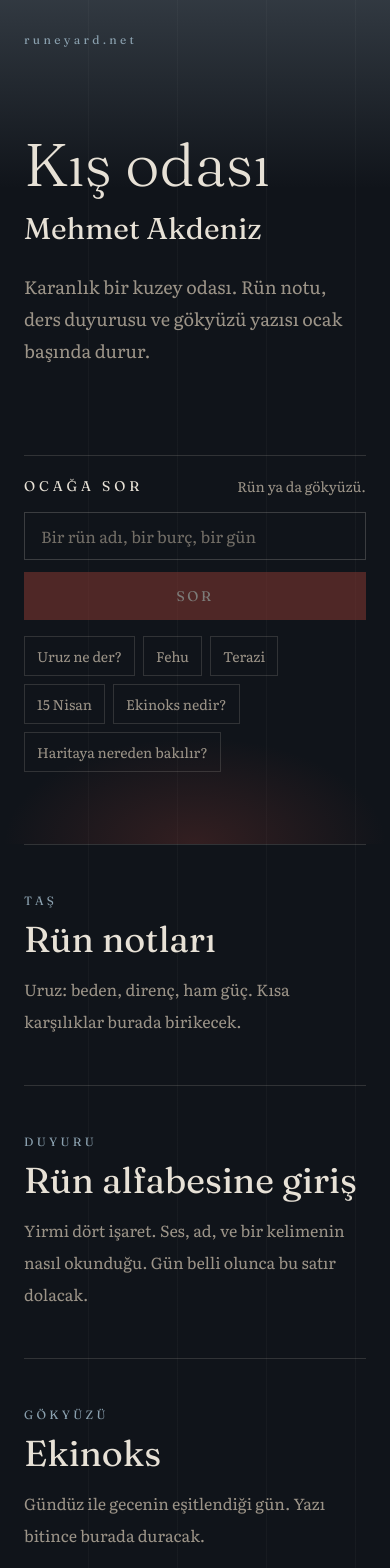
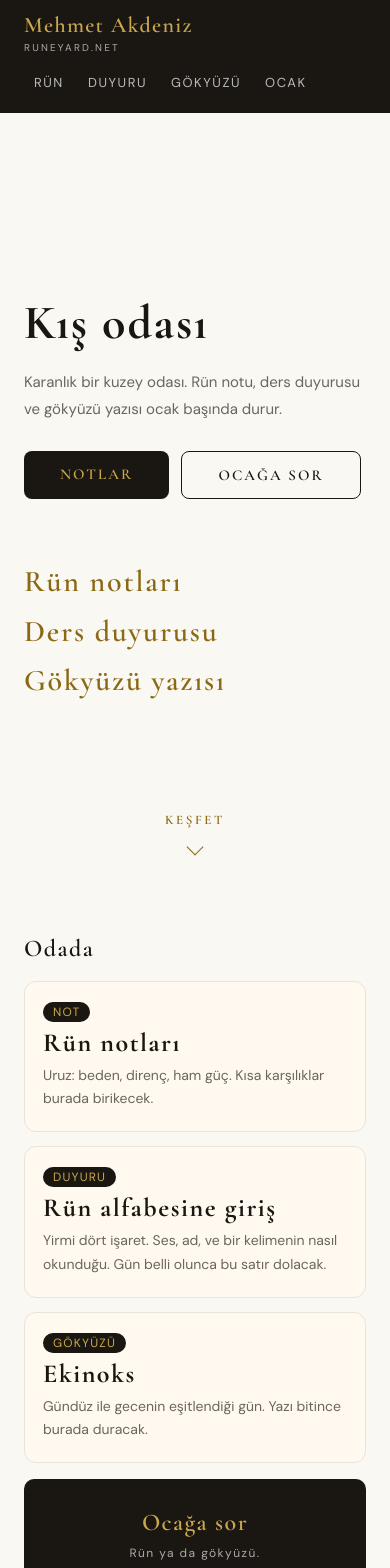
Before and after one commit to RuneYard/site, a Next.js app: page / in a window 390 px wide. Shown: the top 1568 px of the page. Built offline with nearby package versions, Linux system fonts and the light colour scheme.

Commit message:
Restyle the winter room after Nuray Erel’s practice site.
Cream field, dark bar, gold type, and a three-card rhythm. The hearth stays in the dark band. No shop and no drawn stamps.

Co-authored-by: runeyard <runeyard@gmail.com>

```diff
--- a/src/app/globals.css
+++ b/src/app/globals.css
@@ -2,17 +2,14 @@
 
 @theme inline {
   --font-display: var(--font-display-family), "Palatino Linotype", Palatino, serif;
-  --font-body: var(--font-body-family), Palatino, serif;
-  --font-runic: var(--font-runic-family), sans-serif;
-  --color-soot: #10141a;
-  --color-timber: #1a1e26;
-  --color-bark: #3c342c;
-  --color-bone: #e7e1d6;
-  --color-ash: #9c9488;
-  --color-ember: #8e3a32;
-  --color-paper: #e7e1d6;
-  --color-ink: #10141a;
-  --color-lichen: #8aa0ae;
+  --font-body: var(--font-body-family), "Helvetica Neue", Helvetica, sans-serif;
+  --color-cream: #faf8f3;
+  --color-warm: #fff9f0;
+  --color-gold: #8b6914;
+  --color-gold-light: #c9a84c;
+  --color-ink: #1a1612;
+  --color-mist: #6b6560;
+  --color-line: #e8e4dc;
 }
 
 html {
@@ -20,44 +17,9 @@ html {
 }
 
 body {
-  background: #10141a;
-  color: #e7e1d6;
+  background: #faf8f3;
+  color: #1a1612;
   font-family: var(--font-body);
-}
-
-.hall {
-  background-color: #10141a;
-  background-image: repeating-linear-gradient(
-    90deg,
-    transparent 0,
-    transparent 88px,
-    rgba(231, 225, 214, 0.035) 88px,
-    rgba(231, 225, 214, 0.035) 89px
-  );
-}
-
-.north-light {
-  pointer-events: none;
-  position: absolute;
-  inset: 0 0 auto 0;
-  height: 28vh;
-  background: linear-gradient(
-    180deg,
-    rgba(168, 188, 204, 0.22),
-    rgba(16, 20, 26, 0) 80%
-  );
-}
-
-.hearth-glow {
-  pointer-events: none;
-  position: absolute;
-  inset: auto 0 0 0;
-  height: 18vh;
-  background: radial-gradient(
-    ellipse 70% 100% at 50% 100%,
-    rgba(142, 58, 50, 0.28),
-    transparent 70%
-  );
 }
 
 @media (prefers-reduced-motion: reduce) {
--- a/src/app/layout.tsx
+++ b/src/app/layout.tsx
@@ -1,23 +1,18 @@
 import type { Metadata } from "next";
-import { Fraunces, Literata, Noto_Sans_Runic } from "next/font/google";
+import { Cormorant_Garamond, DM_Sans } from "next/font/google";
 import "./globals.css";
 
-const display = Fraunces({
+const display = Cormorant_Garamond({
   subsets: ["latin", "latin-ext"],
+  weight: ["400", "600", "700"],
   variable: "--font-display-family",
   display: "swap",
 });
 
-const body = Literata({
+const body = DM_Sans({
   subsets: ["latin", "latin-ext"],
+  weight: ["300", "400", "500"],
   variable: "--font-body-family",
-  display: "swap",
-});
-
-const runic = Noto_Sans_Runic({
-  weight: "400",
-  subsets: ["runic"],
-  variable: "--font-runic-family",
   display: "swap",
 });
 
@@ -44,7 +39,7 @@ export default function RootLayout({ children }: LayoutProps<"/">) {
   return (
     <html
       lang="tr"
-      className={`${display.variable} ${body.variable} ${runic.variable} h-full antialiased`}
+      className={`${display.variable} ${body.variable} h-full antialiased`}
     >
       <body className="min-h-full">{children}</body>
     </html>
--- a/src/app/page.tsx
+++ b/src/app/page.tsx
@@ -3,7 +3,7 @@ import { HearthAsk } from "@/components/hearth-ask";
 const places = [
   {
     id: "tas",
-    kicker: "Taş",
+    kicker: "Not",
     title: "Rün notları",
     text: "Uruz: beden, direnç, ham güç. Kısa karşılıklar burada birikecek.",
   },
@@ -21,58 +21,122 @@ const places = [
   },
 ] as const;
 
+const nav = [
+  { href: "#tas", label: "Rün" },
+  { href: "#duyuru", label: "Duyuru" },
+  { href: "#gok", label: "Gökyüzü" },
+  { href: "#ocak", label: "Ocak" },
+] as const;
+
 export default function Home() {
   return (
-    <div className="hall relative">
+    <div className="bg-cream text-ink">
       <a
         href="#icerik"
-        className="sr-only focus:not-sr-only focus:absolute focus:top-4 focus:left-4 focus:z-50 focus:bg-bone focus:px-3 focus:py-2 focus:text-ink"
+        className="sr-only focus:not-sr-only focus:absolute focus:top-4 focus:left-4 focus:z-50 focus:bg-cream focus:px-3 focus:py-2 focus:text-ink"
       >
         İçeriğe geç
       </a>
 
-      <header className="relative flex min-h-svh flex-col">
-        <div className="north-light" aria-hidden />
-        <div className="hearth-glow" aria-hidden />
-        <div className="relative z-10 mx-auto flex w-full max-w-xl flex-1 flex-col justify-between px-6 py-8">
-          <p className="font-display text-xs tracking-[0.28em] text-lichen lowercase">
+      <header className="bg-ink px-6 py-3.5 sm:px-8">
+        <div className="mx-auto flex max-w-[1600px] flex-wrap items-center justify-between gap-x-6 gap-y-3">
+          <a href="#oda" className="flex flex-col">
+            <span className="font-display text-[22px] leading-none font-semibold tracking-[0.06em] text-gold-light">
+              Mehmet Akdeniz
+            </span>
+            <span className="mt-1 text-[10px] tracking-[0.22em] text-[#aaa] uppercase">
               runeyard.net
-          </p>
-          <div>
-            <h1
-              id="oda"
-              className="font-display text-6xl leading-[0.9] font-light text-bone sm:text-8xl"
+            </span>
+          </a>
+          <nav className="flex flex-wrap items-center gap-1">
+            {nav.map((item) => (
+              <a
+                key={item.href}
+                href={item.href}
+                className="px-2.5 py-1.5 text-[13px] tracking-[0.12em] text-[#bbb] uppercase hover:text-gold-light"
               >
+                {item.label}
+              </a>
+            ))}
+          </nav>
+        </div>
+      </header>
+
+      <section id="oda" className="relative flex min-h-[calc(100svh-72px)] items-center px-6 py-16 sm:px-8">
+        <div className="mx-auto flex w-full max-w-[1600px] flex-col items-start justify-between gap-16 lg:flex-row lg:items-center">
+          <div className="max-w-[580px]">
+            <h1 className="font-display text-5xl leading-[1.12] font-bold tracking-[0.04em] text-ink sm:text-[52px]">
               Kış odası
             </h1>
-            <p className="mt-5 font-display text-3xl text-bone">Mehmet Akdeniz</p>
-            <p className="mt-6 max-w-md text-lg leading-8 text-ash">
+            <p className="mt-[18px] max-w-[520px] text-[15px] leading-[1.8] text-mist">
               Karanlık bir kuzey odası. Rün notu, ders duyurusu ve gökyüzü yazısı
               ocak başında durur.
             </p>
+            <div className="mt-7 flex flex-wrap gap-3">
+              <a
+                href="#icerik"
+                className="rounded-lg bg-ink px-9 py-3 font-display text-[15px] font-semibold tracking-[0.14em] text-gold-light uppercase"
+              >
+                Notlar
+              </a>
+              <a
+                href="#ocak"
+                className="rounded-lg border-[1.5px] border-ink px-9 py-3 font-display text-[15px] font-semibold tracking-[0.14em] text-ink uppercase hover:bg-ink hover:text-gold-light"
+              >
+                Ocağa sor
+              </a>
             </div>
-          <HearthAsk />
           </div>
-      </header>
+          <ul className="font-display text-3xl leading-tight font-semibold tracking-[0.06em] text-gold sm:text-4xl">
+            <li>Rün notları</li>
+            <li className="mt-3">Ders duyurusu</li>
+            <li className="mt-3">Gökyüzü yazısı</li>
+          </ul>
+        </div>
+        <a
+          href="#icerik"
+          className="absolute bottom-8 left-1/2 flex -translate-x-1/2 flex-col items-center gap-1.5"
+        >
+          <span className="font-display text-[13px] font-semibold tracking-[0.2em] text-gold uppercase">
+            Keşfet
+          </span>
+          <span
+            aria-hidden
+            className="mt-1 block h-3 w-3 rotate-45 border-r-[1.5px] border-b-[1.5px] border-gold"
+          />
+        </a>
+      </section>
 
-      <main id="icerik" className="relative z-10 mx-auto w-full max-w-xl px-6 pb-24">
-        <ul>
+      <main id="icerik" className="px-6 pt-12 pb-8 sm:px-8">
+        <div className="mx-auto w-full max-w-[1600px]">
+          <h2 className="mb-4 font-display text-2xl font-semibold tracking-[0.06em]">
+            Odada
+          </h2>
+          <ul className="grid gap-3.5 md:grid-cols-3">
             {places.map((place) => (
-            <li key={place.id} id={place.id} className="border-t border-bone/15 py-12">
-              <p className="font-display text-xs tracking-[0.28em] text-lichen uppercase">
+              <li key={place.id} id={place.id}>
+                <article className="flex h-full flex-col rounded-xl border border-line bg-warm px-[18px] py-5">
+                  <p className="mb-2 inline-flex w-fit rounded-full bg-ink px-2.5 py-0.5 text-xs tracking-[0.1em] text-gold-light uppercase">
                     {place.kicker}
                   </p>
-              <h2 className="mt-3 font-display text-4xl leading-none text-bone">
+                  <h3 className="font-display text-[26px] leading-none font-bold tracking-[0.06em]">
                     {place.title}
-              </h2>
-              <p className="mt-4 max-w-md leading-8 text-ash">{place.text}</p>
+                  </h3>
+                  <p className="mt-2 text-sm leading-[1.7] text-mist">{place.text}</p>
+                </article>
               </li>
             ))}
           </ul>
-        <p className="border-t border-bone/15 pt-10 text-lg leading-8 text-bone">
-          Ben Mehmet Akdeniz. RuneYard bu odanın adı.
-        </p>
+
+          <section id="ocak" className="mt-4 rounded-[10px] bg-ink px-6 py-7 text-center sm:px-8">
+            <HearthAsk />
+          </section>
+        </div>
       </main>
+
+      <footer className="bg-ink px-8 py-3 text-center text-[10px] tracking-[0.1em] text-[#9a948c]">
+        Mehmet Akdeniz · runeyard.net
+      </footer>
     </div>
   );
 }
--- a/src/components/hearth-ask.tsx
+++ b/src/components/hearth-ask.tsx
@@ -54,20 +54,23 @@ export function HearthAsk() {
 
   return (
     <form
-      className="relative z-20 border-t border-bone/15 pt-5"
+      className="mx-auto max-w-3xl"
       onSubmit={(event) => {
         event.preventDefault();
         void ask(question);
       }}
     >
       <div className="flex flex-col gap-4">
-        <div className="flex flex-wrap items-end justify-between gap-3">
-          <label htmlFor="ocak" className="font-display text-sm tracking-[0.28em] text-bone uppercase">
+        <div>
+          <label
+            htmlFor="ocak"
+            className="font-display text-2xl font-semibold tracking-[0.06em] text-gold-light"
+          >
             Ocağa sor
           </label>
-          <p className="text-sm text-ash">Rün ya da gökyüzü.</p>
+          <p className="mt-1.5 text-xs tracking-[0.12em] text-[#aaa]">Rün ya da gökyüzü.</p>
         </div>
-        <div className="flex flex-col gap-3 sm:flex-row">
+        <div className="flex flex-col gap-3 sm:flex-row sm:justify-center">
           <input
             id="ocak"
             name="question"
@@ -75,33 +78,33 @@ export function HearthAsk() {
             onChange={(event) => setQuestion(event.target.value)}
             placeholder="Bir rün adı, bir burç, bir gün"
             maxLength={500}
-            className="min-h-12 flex-1 border border-bone/20 bg-transparent px-4 text-bone outline-none placeholder:text-ash/70 focus-visible:border-ember"
+            className="min-h-12 flex-1 rounded-lg border border-gold-light/40 bg-transparent px-4 text-left text-cream outline-none placeholder:text-[#888] focus-visible:border-gold-light"
           />
           <button
             type="submit"
             disabled={pending || question.trim().length < 2}
-            className="min-h-12 bg-ember px-6 font-display text-sm tracking-[0.18em] text-paper uppercase disabled:opacity-50"
+            className="min-h-12 rounded-lg bg-gold-light px-8 font-display text-sm font-semibold tracking-[0.14em] text-ink uppercase disabled:opacity-50"
           >
             {pending ? "Dinliyor" : "Sor"}
           </button>
         </div>
-        <div className="flex flex-wrap gap-2">
+        <div className="flex flex-wrap justify-center gap-2">
           {sparks.map((spark) => (
             <button
               key={spark}
               type="button"
               onClick={() => void ask(spark)}
-              className="min-h-10 border border-bone/15 px-3 text-sm text-ash hover:border-ember hover:text-bone focus-visible:outline-2 focus-visible:outline-offset-2 focus-visible:outline-ember"
+              className="min-h-10 rounded-lg border border-gold-light/50 px-3 text-sm text-[#ccc] hover:border-gold-light hover:text-gold-light focus-visible:outline-2 focus-visible:outline-offset-2 focus-visible:outline-gold-light"
             >
               {spark}
             </button>
           ))}
         </div>
-        <div ref={answerRef} aria-live="polite" className="min-h-6">
-          {error ? <p className="text-ember">{error}</p> : null}
+        <div ref={answerRef} aria-live="polite" className="min-h-6 text-left">
+          {error ? <p className="text-gold-light">{error}</p> : null}
           {answer ? (
-            <p className="max-w-3xl leading-7 text-bone">
-              <span className="mr-2 font-display text-xs tracking-[0.22em] text-lichen uppercase">
+            <p className="leading-7 text-cream">
+              <span className="mr-2 font-display text-xs tracking-[0.22em] text-gold-light uppercase">
                 {voice === "model" ? "Ocak" : "Odanın notu"}
               </span>
               {answer}
```
Also changed, not shown: src/app/icon.svg. Lines whose indentation alone changed are shown as unchanged.
